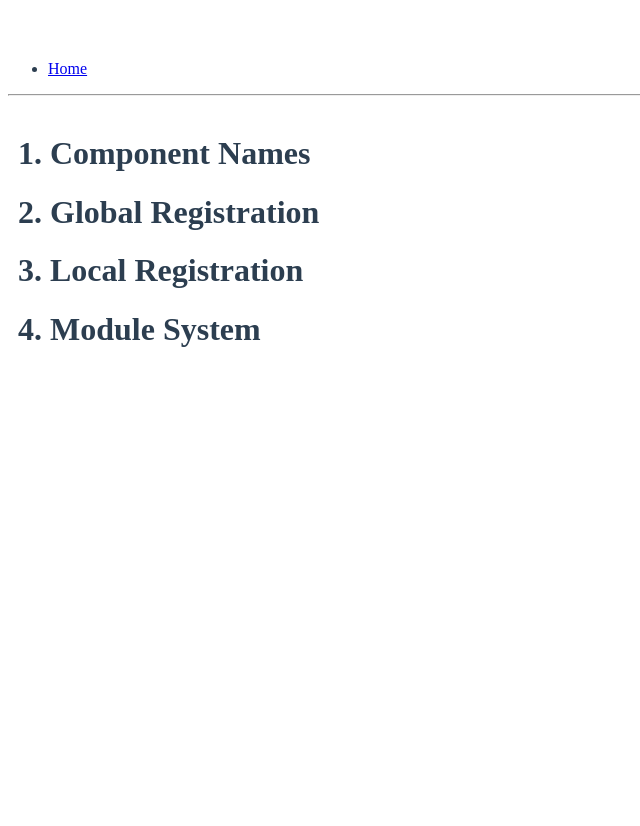
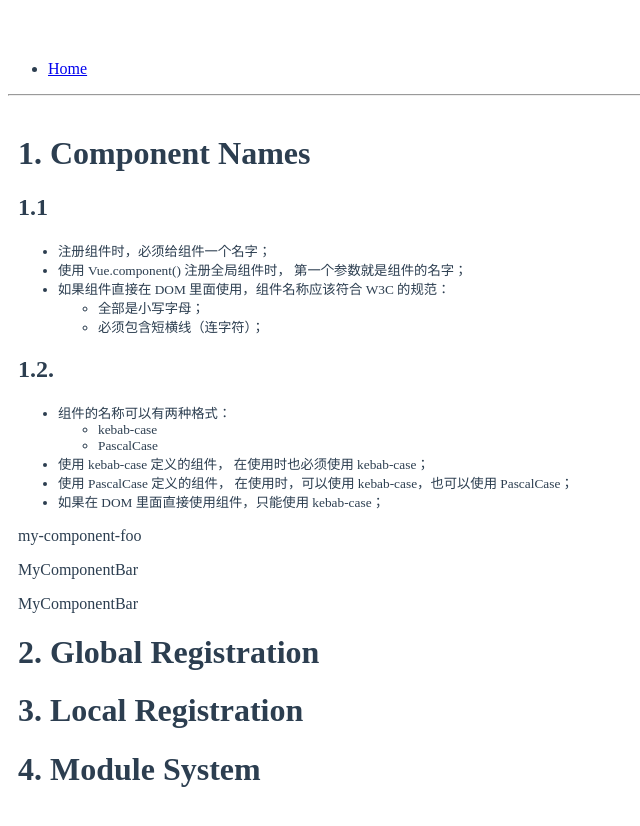
Before and after one commit to luotaoyeah/learning-vue, a Vue app: page /#/guide/component-registration in a window 1280 px wide. Shown: the whole page, without its empty margins (0-640 px from the left). Before the commit the page ends 800 px from the top, so only its background shows below. Built offline with nearby package versions, Linux system fonts and the light colour scheme.

Commit message:
component registration: component names

```diff
--- a/src/doc/guide/component-registration/component-registration-component-name.vue
+++ b/src/doc/guide/component-registration/component-registration-component-name.vue
@@ -1,9 +1,63 @@
 <template>
   <div>
     <h1>1. Component Names</h1>
+    <h2>1.1</h2>
+    <small>
+      <ul>
+        <li>注册组件时，必须给组件一个名字；</li>
+        <li>
+          使用 Vue.component() 注册全局组件时，
+          第一个参数就是组件的名字；
+        </li>
+        <li>如果组件直接在 DOM 里面使用，组件名称应该符合 W3C 的规范：
+          <ul>
+            <li>全部是小写字母；</li>
+            <li>必须包含短横线（连字符）；</li>
+          </ul>
+        </li>
+      </ul>
+    </small>
+    <h2>1.2.</h2>
+    <small>
+      <ul>
+        <li>
+          组件的名称可以有两种格式：
+          <ul>
+            <li>kebab-case</li>
+            <li>PascalCase</li>
+          </ul>
+        </li>
+        <li>
+          使用 kebab-case 定义的组件，
+          在使用时也必须使用 kebab-case；
+        </li>
+        <li>
+          使用 PascalCase 定义的组件，
+          在使用时，可以使用 kebab-case，也可以使用 PascalCase；
+        </li>
+        <li>如果在 DOM 里面直接使用组件，只能使用 kebab-case；</li>
+      </ul>
+    </small>
+    <!--
+        使用 kebab-case 定义的组件，在使用时，不能使用 PascalCase；
+        <MyComponentFoo></MyComponentFoo>
+    -->
+    <my-component-foo></my-component-foo>
+    <my-component-bar></my-component-bar>
+    <MyComponentBar></MyComponentBar>
   </div>
 </template>
 <script>
+import Vue from "vue";
+
+Vue.component("my-component-foo", {
+  template: "<p>my-component-foo</p>"
+});
+
+Vue.component("MyComponentBar", {
+  template: "<p>MyComponentBar</p>"
+});
+
 export default {
   data() {
     return {};
```
